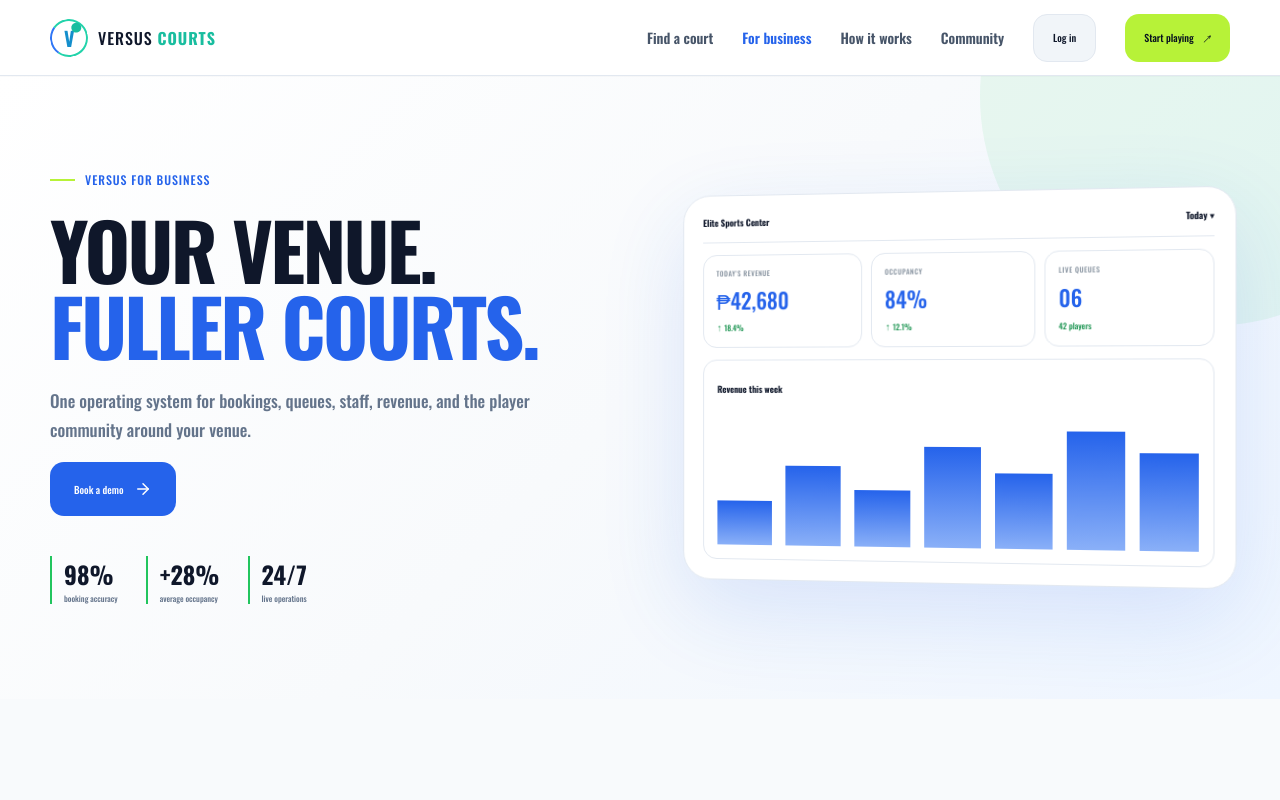
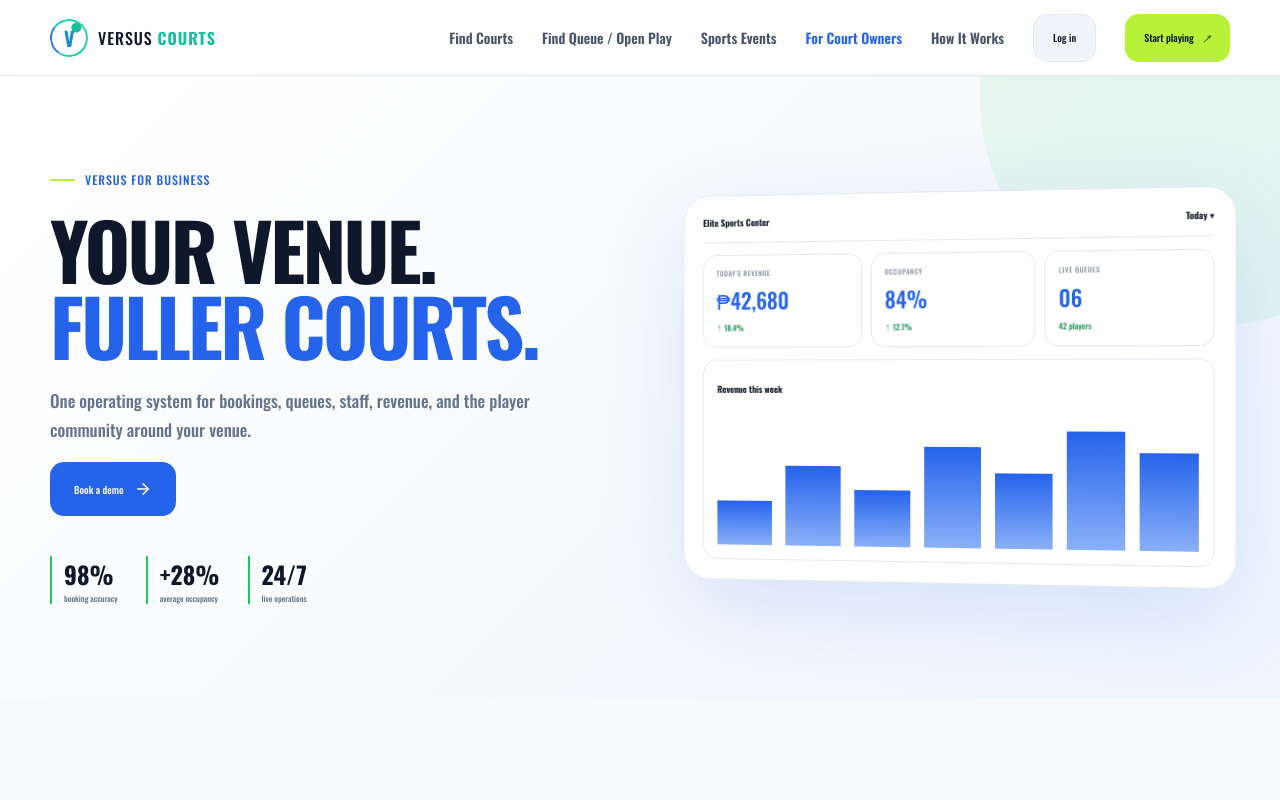
Before and after one commit to JericoDj/VersusCourts-Web, a React (Vite) app: page /for-business in a window 1280 px wide. Shown: the top 800 px of the page. Built offline with nearby package versions, Linux system fonts and the light colour scheme.

Commit message:
Improve public navigation and SEO labels

```diff
--- a/index.html
+++ b/index.html
@@ -4,8 +4,12 @@
     <meta charset="UTF-8" />
     <meta name="viewport" content="width=device-width, initial-scale=1.0" />
     <meta name="theme-color" content="#07111f" />
-    <meta name="description" content="Versus Courts — discover courts, join games, and grow your sports community." />
-    <title>Versus Courts — Your game starts here</title>
+    <meta name="description" content="Find sports courts, join queue and open-play games, discover tournaments, and book verified venues with Versus Courts." />
+    <meta name="keywords" content="find courts, open play, sports queue, court booking, basketball courts, badminton courts, pickleball courts, tennis courts, padel courts, sports events Philippines" />
+    <meta property="og:title" content="Versus Courts — Find Courts, Queues and Open Play" />
+    <meta property="og:description" content="Book verified courts, find queue and open-play games, and join local sports events." />
+    <meta property="og:type" content="website" />
+    <title>Versus Courts | Find Courts, Queue & Open Play</title>
   </head>
   <body>
     <div id="root"></div>
--- a/src/components/PublicHeader.jsx
+++ b/src/components/PublicHeader.jsx
@@ -10,11 +10,12 @@
       <div className="container header-inner">
         <Brand light={!lightTheme} />
         <button className="menu-button" onClick={() => setOpen(!open)} aria-label="Toggle navigation">{open ? <X /> : <Menu />}</button>
-        <nav className={open ? 'public-nav is-open' : 'public-nav'}>
-          <NavLink to="/venues" onClick={() => setOpen(false)}>Find a court</NavLink>
-          <NavLink to="/for-business" onClick={() => setOpen(false)}>For business</NavLink>
-          <a href="/#how-it-works" onClick={() => setOpen(false)}>How it works</a>
-          <a href="/#community" onClick={() => setOpen(false)}>Community</a>
+        <nav className={open ? 'public-nav is-open' : 'public-nav'} aria-label="Versus Courts primary navigation">
+          <NavLink to="/venues" onClick={() => setOpen(false)}>Find Courts</NavLink>
+          <NavLink to="/app/queues" onClick={() => setOpen(false)}>Find Queue / Open Play</NavLink>
+          <NavLink to="/app/events" onClick={() => setOpen(false)}>Sports Events</NavLink>
+          <NavLink to="/for-business" onClick={() => setOpen(false)}>For Court Owners</NavLink>
+          <a href="/#how-it-works" onClick={() => setOpen(false)}>How It Works</a>
           <Link className="button button--ghost-light" to="/login">Log in</Link>
           <Link className="button button--lime" to="/app">Start playing <span>↗</span></Link>
         </nav>
--- a/src/pages/LandingPage.jsx
+++ b/src/pages/LandingPage.jsx
@@ -60,7 +60,7 @@
 
       <section className="trust-strip"><div className="container"><div><ShieldCheck /><span><b>Verified venues</b><small>Quality courts, trusted operators</small></span></div><div><Sparkles /><span><b>One connected platform</b><small>Booking, play, events, and clubs</small></span></div><div><UsersRound /><span><b>Built for every player</b><small>From first-timers to competitors</small></span></div></div></section>
       <section className="final-cta"><div className="container"><span className="eyebrow eyebrow--lime">YOUR NEXT GAME IS CLOSER THAN YOU THINK</span><h2>READY TO<br /><em>STEP ON COURT?</em></h2><Link to="/app" className="button button--lime button--large">Find your game <ArrowRight size={18} /></Link></div></section>
-      <footer className="public-footer"><div className="container"><div><Brand light /><p>Every court. Every player.<br />One community.</p></div><div><b>EXPLORE</b><Link to="/venues">Find a court</Link><Link to="/app/queues">Open games</Link><Link to="/app/events">Events</Link></div><div><b>VERSUS</b><Link to="/for-business">For business</Link><a href="#community">Community</a><a href="mailto:hello@versuscourts.com">Contact</a></div><div><b>GET IN THE GAME</b><Link className="footer-app-link" to="/app"><span>▶</span><small>LAUNCH THE<br /><b>WEB PLAYER</b></small></Link></div></div><div className="container footer-bottom"><span>© 2026 Versus Courts. All rights reserved.</span><span>Privacy · Terms · Security</span></div></footer>
+      <footer className="public-footer"><div className="container"><div><Brand light /><p>Every court. Every player.<br />One community.</p></div><div><b>EXPLORE</b><Link to="/venues">Find Sports Courts</Link><Link to="/app/queues">Find Queue / Open Play</Link><Link to="/app/events">Sports Events & Tournaments</Link></div><div><b>VERSUS</b><Link to="/for-business">Software for Court Owners</Link><a href="#community">Sports Community</a><a href="mailto:hello@versuscourts.com">Contact Versus Courts</a></div><div><b>GET IN THE GAME</b><Link className="footer-app-link" to="/app"><span>▶</span><small>LAUNCH THE<br /><b>WEB PLAYER</b></small></Link></div></div><div className="container footer-bottom"><span>© 2026 Versus Courts. All rights reserved.</span><span>Privacy · Terms · Security</span></div></footer>
     </div>
   )
 }
```
